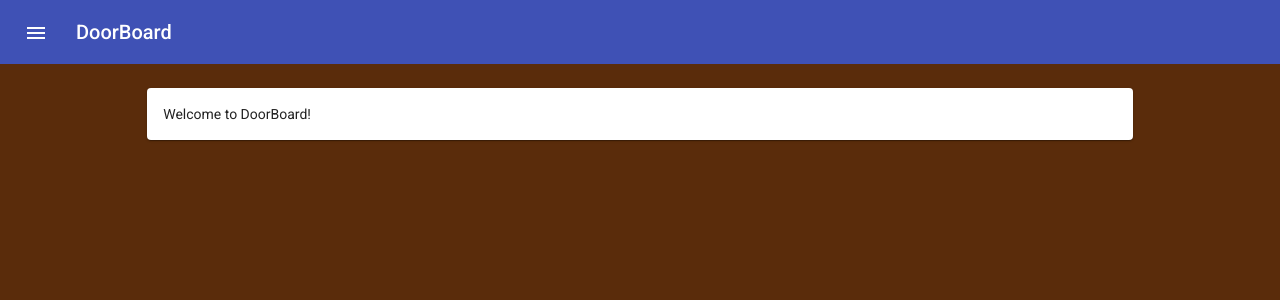
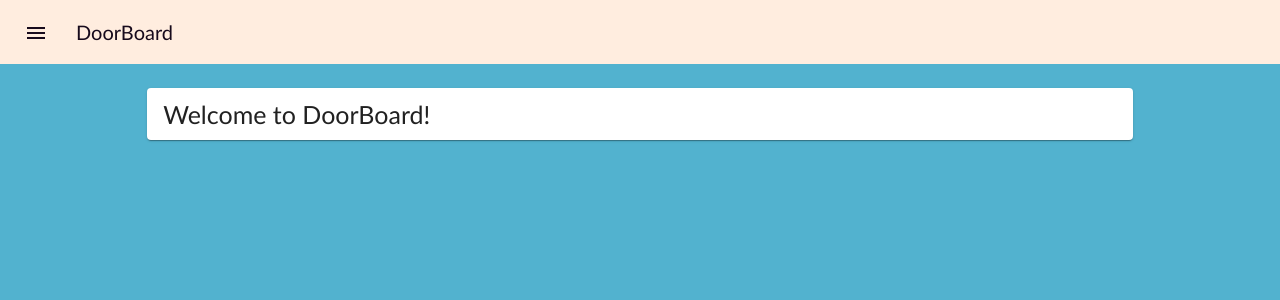
Before and after one commit to UMM-CSci-3601-S20/it-2-team-loading, an Angular app in the folder client/: page / in a window 1280 px wide. Shown: the top 300 px of the page. Built offline with nearby package versions, Linux system fonts and the light colour scheme.

Commit message:
Add/change css to a common color palette

```diff
--- a/client/src/app/app.component.scss
+++ b/client/src/app/app.component.scss
@@ -1,6 +1,6 @@
 .sidenav-container {
   height: 100%;
-  background-color:	rgb(90, 44, 11);
+  background-color:	rgb(82, 178, 207);
 }
 
 .sidenav {
@@ -9,16 +9,21 @@
 
 .sidenav .mat-toolbar {
   background: inherit;
+  font-family: 'Trebuchet MS', 'Lucida Sans Unicode', 'Lucida Grande', 'Lucida Sans', Arial, sans-serif
 }
 
 .mat-toolbar.mat-primary {
   position: sticky;
   top: 0;
   z-index: 1;
+  background-color: rgb(255, 237, 223);
 }
 
 .app-title {
   padding-left: 20px;
+  background-color: rgb(255, 237, 223);
+  color: rgb(23, 10, 28);
+  font-family: 'Trebuchet MS', 'Lucida Sans Unicode', 'Lucida Grande', 'Lucida Sans', Arial, sans-serif;
 }
 
 
@@ -28,3 +33,7 @@
     margin: 16px;
   }
 }
+
+.sidenav-button {
+  color: rgb(23, 10, 28);
+}
--- a/client/src/app/home/home.component.scss
+++ b/client/src/app/home/home.component.scss
@@ -0,0 +1,4 @@
+.home-card{
+  font-size: 25px;
+  font-family: 'Trebuchet MS', 'Lucida Sans Unicode', 'Lucida Grande', 'Lucida Sans', Arial, sans-serif;
+}
--- a/client/src/app/owners/add-owner.component.scss
+++ b/client/src/app/owners/add-owner.component.scss
@@ -0,0 +1,3 @@
+.add-owner-title{
+  font-family: 'Trebuchet MS', 'Lucida Sans Unicode', 'Lucida Grande', 'Lucida Sans', Arial, sans-serif;
+}
--- a/client/src/app/owners/owner-doorboard.component.scss
+++ b/client/src/app/owners/owner-doorboard.component.scss
@@ -2,9 +2,6 @@
   font-size: 1.5em;
   padding-bottom: 2rem;
   overflow-wrap: break-word;
-}
-.owner-card{
-
 }
 .list-of-posts{
   display: inline-block;
@@ -24,25 +21,25 @@ h3{
 .post-card{
   display: inline-block;
   align-content: left;
-  background-color: rgba(29, 149, 179, 0.637);
+  background-color: rgb(255, 237, 223);
   text-align: left;
   overflow-wrap: break-word;
+  font-family: 'Trebuchet MS', 'Lucida Sans Unicode', 'Lucida Grande', 'Lucida Sans', Arial, sans-serif;
 }
 .owner-card{
-  background-color: rgba(231, 217, 23, 0.815)
+  font-family: 'Trebuchet MS', 'Lucida Sans Unicode', 'Lucida Grande', 'Lucida Sans', Arial, sans-serif;
 }
 // entire container/post-it note
 .doorboard-background{
   display: inline-block;
   justify-content: center;
-  background-color: rgba(235, 204, 27, 0.863);
   align-items: center;
   overflow-wrap: break-word;
 }
 .add-post-button{
 
   justify-self: right;
-  background-color: rgba(255, 255, 255, 0.918);
+  background-color: rgb(218, 247, 166);
 
 }
 .message-content{
--- a/client/src/app/owners/owner-list.component.scss
+++ b/client/src/app/owners/owner-list.component.scss
@@ -17,6 +17,6 @@
 
 .add-owner-fab {
   position: fixed;
-  bottom: 15px;
-  right: 30px;
+  bottom: 20px;
+  right: 35px;
 }
--- a/client/src/app/posts/add-post.component.scss
+++ b/client/src/app/posts/add-post.component.scss
@@ -0,0 +1,3 @@
+.add-post-title {
+  font-family: 'Trebuchet MS', 'Lucida Sans Unicode', 'Lucida Grande', 'Lucida Sans', Arial, sans-serif;
+}
```
